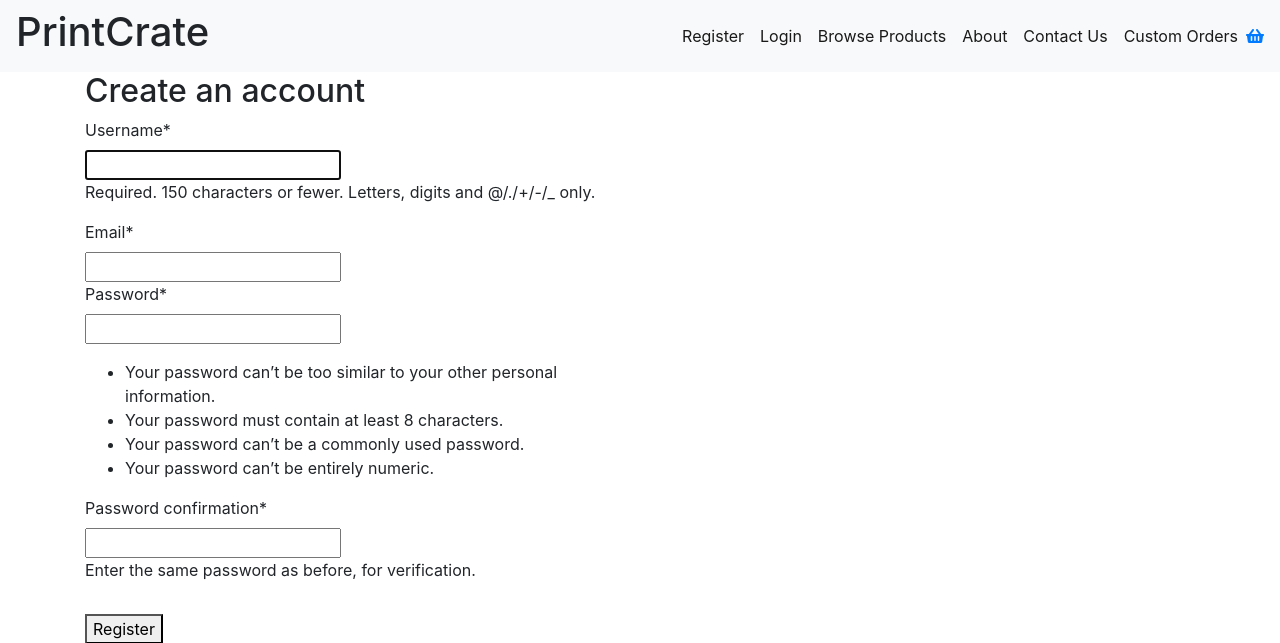
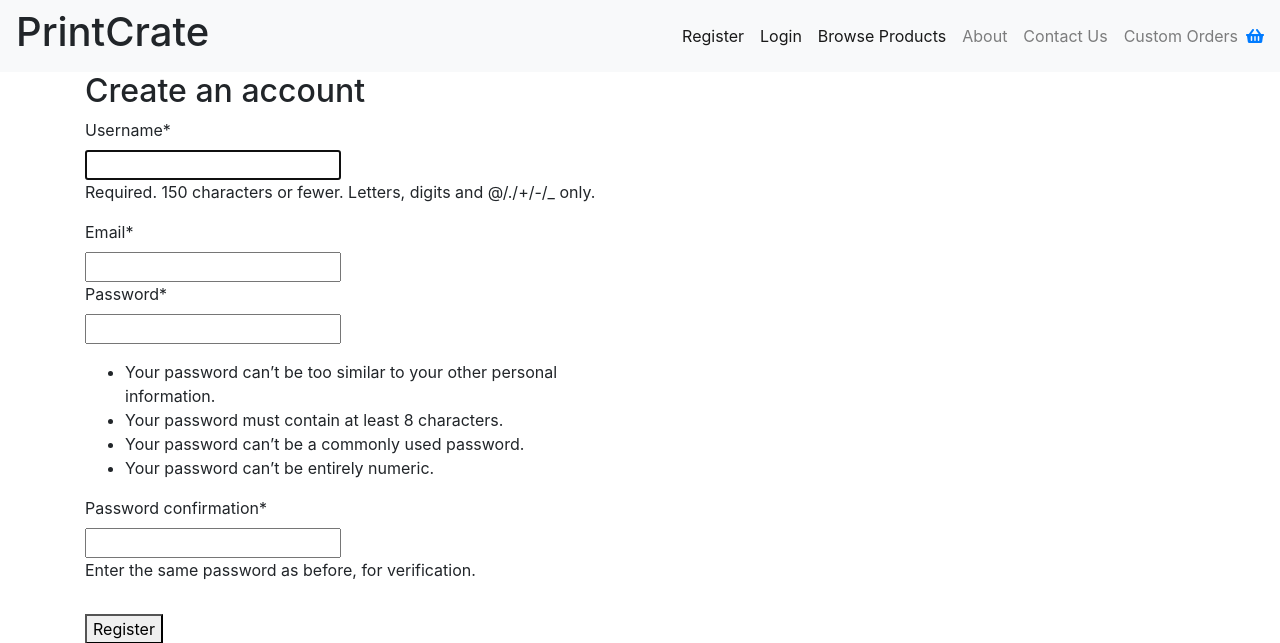
Before and after one commit to ElliotRedhead/PrintCrate, a Django app: page /accounts/register in a window 1280 px wide. Shown: the top 643 px of the page. Run offline with Django 3.2, Linux system fonts and the light colour scheme; some libraries are stand-ins or nearby versions.

Commit message:
Removed active tags in nav until features created.

```diff
--- a/templates/components/navbar.html
+++ b/templates/components/navbar.html
@@ -10,7 +10,7 @@
       {% if user.is_authenticated %}
       <li class="nav-item active">
         <a class="nav-link" href="#">Profile</a></li>
-      <li class="nav-item active">
+      <li class="nav-item">
         <a class="nav-link" href="{% url 'logout' %}">Logout</a></li>
       {% else %}
       <li class="nav-item active">
@@ -20,11 +20,11 @@
       {% endif %}
       <li class="nav-item active">
         <a class="nav-link" href="{% url 'products' %}">Browse Products</a></li>
-      <li class="nav-item active">
+      <li class="nav-item">
         <a class="nav-link" href="#">About</a></li>
-      <li class="nav-item active">
+      <li class="nav-item">
         <a class="nav-link" href="#">Contact Us</a></li>
-      <li class="nav-item active">
+      <li class="nav-item">
         <a class="nav-link" href="#">Custom Orders</a></li>
     </ul>
   </div>
```
